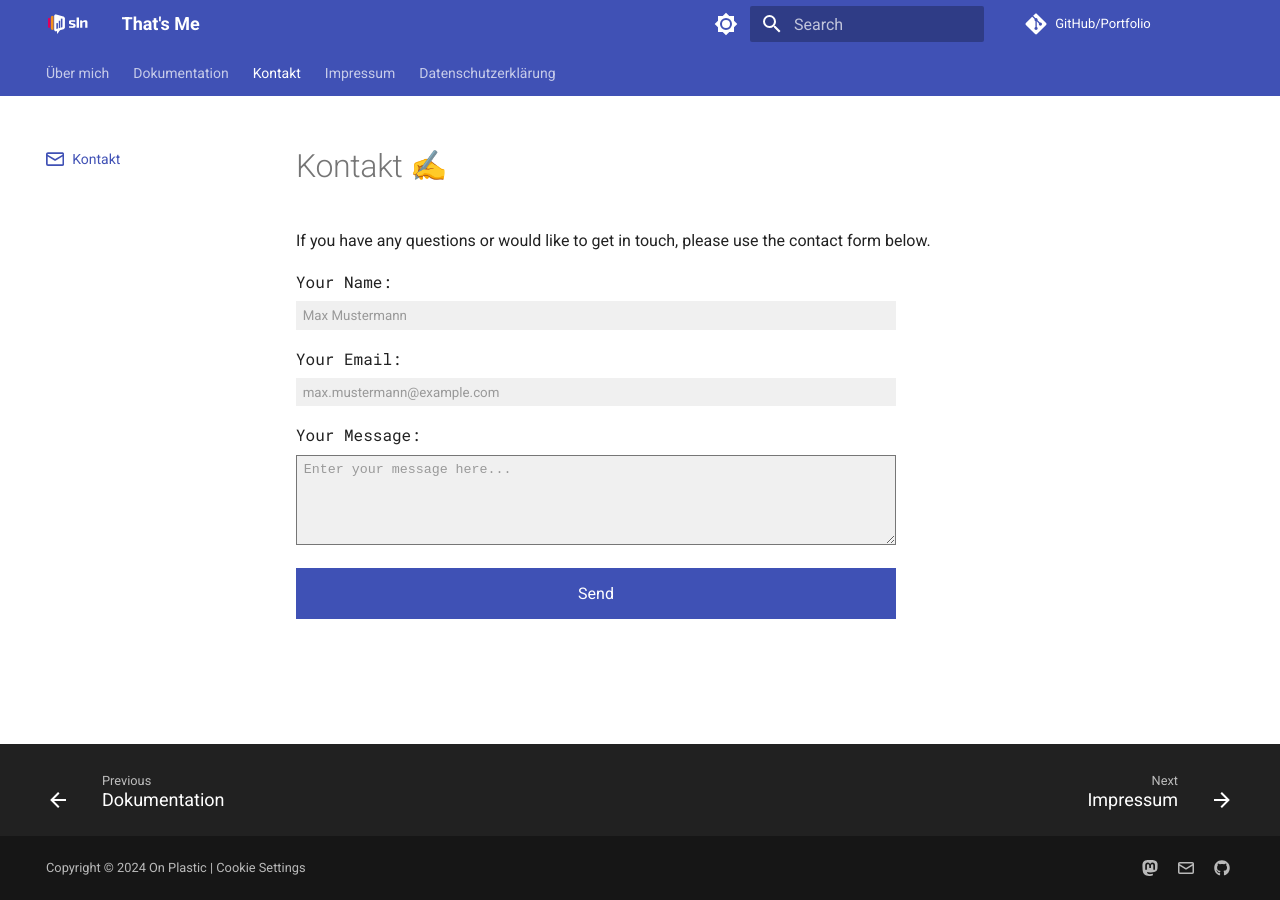
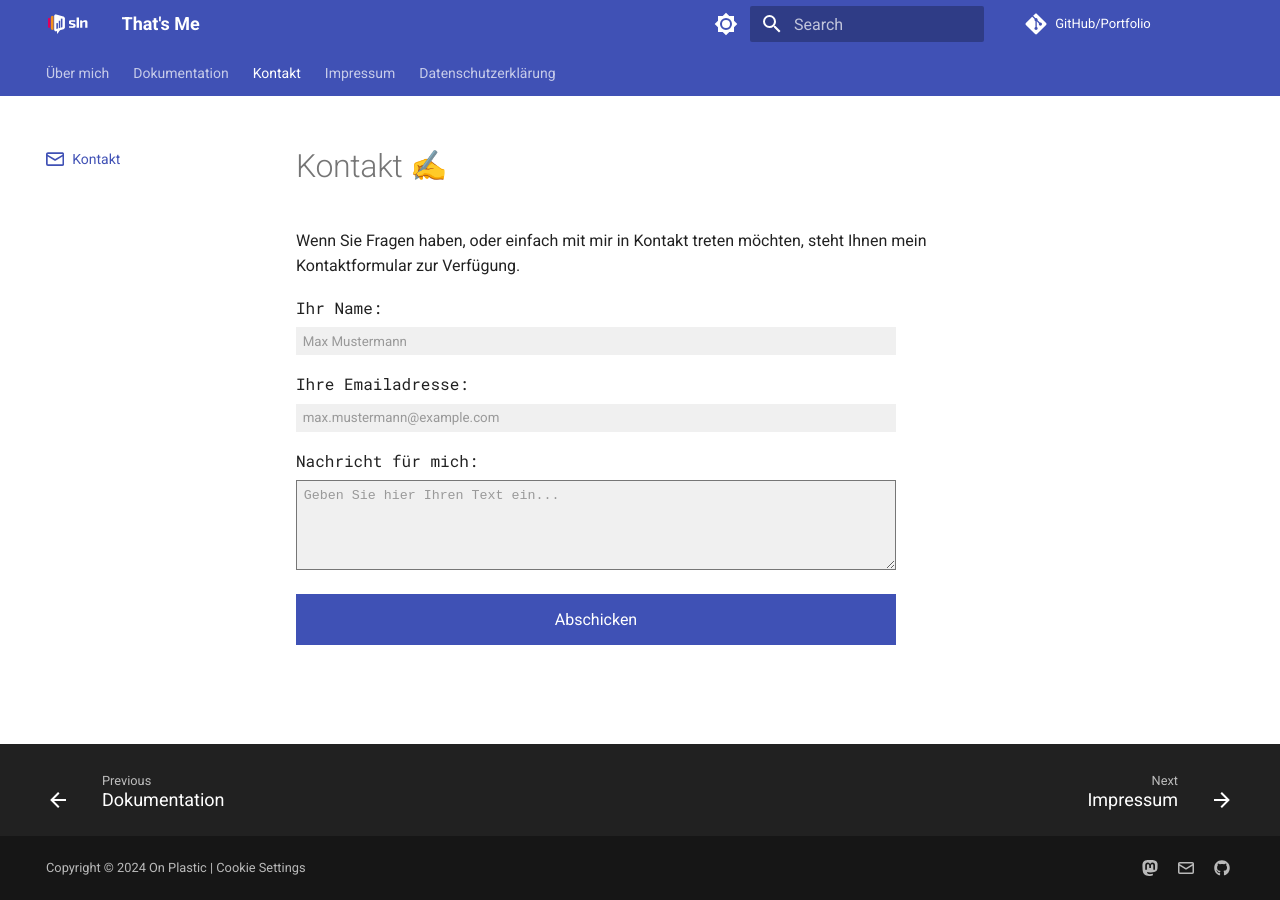
Before and after one commit to OnPlastic/Portfolio, an MkDocs documentation site: the page built from docs/contact.md, in a window 1280 px wide. Built offline with MkDocs 1.6.1 and Material for MkDocs 9.7.7, drawn with Linux system fonts in a browser that asks for light colours; emoji names are drawn with the system emoji font; comment, search, counter and statistics services are not loaded.

```diff
--- a/docs/contact.md
+++ b/docs/contact.md
@@ -4,19 +4,20 @@ icon: octicons/mail-16
 
 # Kontakt :writing_hand:
 
-If you have any questions or would like to get in touch, please use the contact form below.
+Wenn Sie Fragen haben, oder einfach mit mir in Kontakt treten möchten,
+steht Ihnen mein Kontaktformular zur Verfügung.
 
 <form
     action="https://formspree.io/f/xzbnnywk" method="POST" class="contact-form"
 >
-  <label for="name">Your Name:</label>
+  <label for="name">Ihr Name:</label>
   <input type="text" id="name" name="name" placeholder="Max Mustermann" required>
 
-  <label for="email">Your Email:</label>
+  <label for="email">Ihre Emailadresse:</label>
   <input type="email" id="email" name="email" placeholder="max.mustermann@example.com" required>
 
-  <label for="message">Your Message:</label>
-  <textarea id="message" name="message" placeholder="Enter your message here..." rows="5" required></textarea>
+  <label for="message">Nachricht für mich:</label>
+  <textarea id="message" name="message" placeholder="Geben Sie hier Ihren Text ein..." rows="5" required></textarea>
 
-  <button type="submit">Send</button>
+  <button type="submit">Abschicken</button>
 </form>
--- a/mkdocs.yml
+++ b/mkdocs.yml
@@ -39,6 +39,9 @@ plugins:
   - search
 
 markdown_extensions:
+  - footnotes
+  - pymdownx.details
+  - pymdownx.superfences
   - md_in_html
   - admonition
   - toc:
@@ -47,6 +50,9 @@ markdown_extensions:
   - pymdownx.emoji:
       emoji_index: !!python/name:material.extensions.emoji.twemoji
       emoji_generator: !!python/name:material.extensions.emoji.to_svg
+      options:
+        custom_icons:
+          -overrides/.icons
 extra:
   consent:
     actions:
```
Also changed, not shown: docs/index.md (+86 -30 lines), docs/assets/logo-github-24.svg (added), overrides/.icons/svg/logo-github-24.svg (added), overrides/assets/images/logo-github-24.svg (added), site/404.html, site/index.html, site/search/search_index.json.
